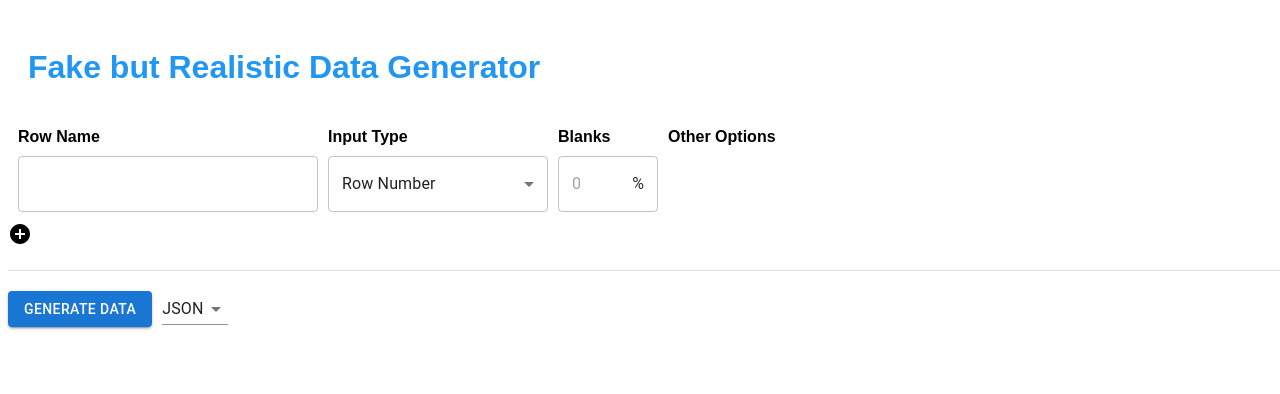
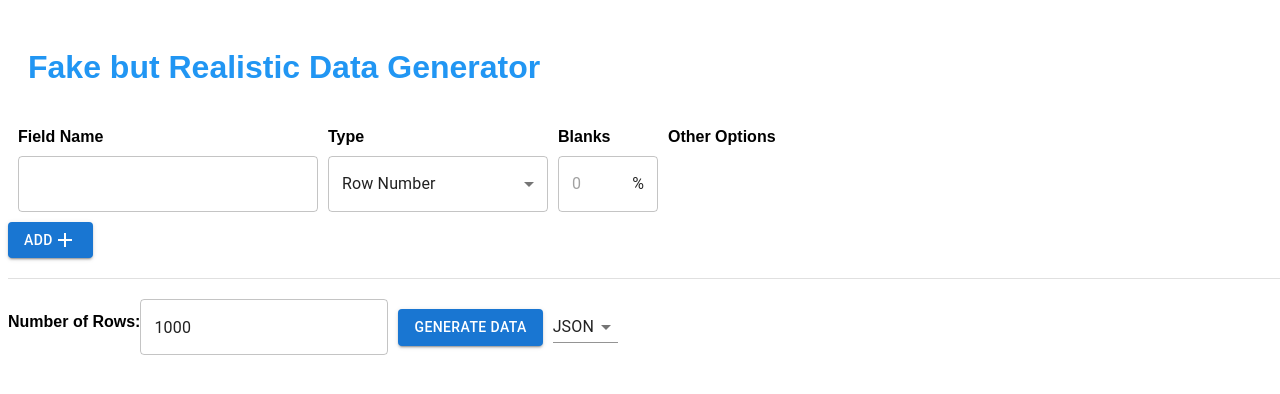
Before and after one commit to Irminrics/fake-but-realistic-data, a React (Vite) app: page / in a window 1280 px wide. Shown: the top 394 px of the page. Built offline with nearby package versions, Linux system fonts and the light colour scheme.

Commit message:
Add number of rows input at bottom of page

```diff
--- a/src/App.jsx
+++ b/src/App.jsx
@@ -8,7 +8,7 @@ import InputLabel from '@mui/material/InputLabel';
 import MenuItem from '@mui/material/MenuItem';
 import FormControl from '@mui/material/FormControl';
 import Select from '@mui/material/Select';
-import AddCircleIcon from '@mui/icons-material/AddCircle';
+import AddCircleIcon from '@mui/icons-material/AddOutlined';
 import DeleteOutlinedIcon from '@mui/icons-material/DeleteOutlined';
 import Divider from '@mui/material/Divider';
 import Button from '@mui/material/Button';
@@ -22,6 +22,7 @@ import { TimePicker } from '@mui/x-date-pickers/TimePicker';
 export default function App() {
     const [type, setType] = React.useState('');
     const [rows, setRows] = React.useState([{ name: '', type: 'Row Number', blanks: '' }]);
+    const [numberOfRowsInOutput, setNumberOfRowsInOutput] = React.useState(1000);
     const [format, setFormat] = React.useState('JSON');
     const [customListValue, setCustomListValue] = React.useState('random');
 
@@ -135,14 +136,14 @@ export default function App() {
         <>
             <Header />
             <div style={{ display: 'flex', alignItems: 'center', fontWeight: 'bold', marginBottom: '10px' }}>
-                <div style={{ minWidth: 300, marginLeft: '10px' }}>Row Name</div>
-                <div style={{ minWidth: 220, marginLeft: '10px' }}>Input Type</div>
+                <div style={{ minWidth: 300, marginLeft: '10px' }}>Field Name</div>
+                <div style={{ minWidth: 220, marginLeft: '10px' }}>Type</div>
                 <div style={{ minWidth: 100, width: 100, marginLeft: '10px' }}>Blanks</div>
                 <div style={{ minWidth: 650, marginLeft: '10px' }}>Other Options</div>
             </div>
             {rows.map((row, index) => (
                 <div key={index} style={{ display: 'flex', alignItems: 'center', marginBottom: '10px' }}>
-                    {/* Row Name */}
+                    {/* Field Name */}
                     <TextField
                         sx={{ minWidth: 300, marginLeft: '10px' }}
                         value={row.name}
@@ -214,13 +215,28 @@ export default function App() {
             ))}
 
             {/* Add New Row Button */}
-            <AddCircleIcon onClick={handleAddRow} style={{ marginLeft: 'auto', cursor: 'pointer' }} />
-
+            <Button onClick={handleAddRow} variant="contained" color="primary" style={{ marginRight: '10px' }}>
+                ADD
+                <AddCircleIcon style={{ marginLeft: 'auto', cursor: 'pointer' }} />
+            </Button>
 
             <Divider style={{ margin: '20px 0' }} />
 
+            <div style={{ display: 'flex', alignItems: 'center' }}>
+            {/* Number of Rows Input */}
+                 <div style={{ display: 'flex', alignItems: 'center', fontWeight: 'bold', marginBottom: '10px' }}>Number of Rows: </div>
+                <TextField
+                    sx={{ minWidth: 200, marginRight: '10px' }}
+                    onChange={(e) => {
+                        const newNumOfRows = e.target.value;
+                        setNumberOfRowsInOutput(newNumOfRows);
+                    }}
+                    label=""
+                    variant="outlined"
+                    value='1000'
+                />
+
             {/* Generate Data Button with Format Dropdown Picker */}
-            <div style={{ display: 'flex', alignItems: 'center' }}>
                 <Button variant="contained" color="primary" style={{ marginRight: '10px' }}>
                     Generate Data
                 </Button>
```
